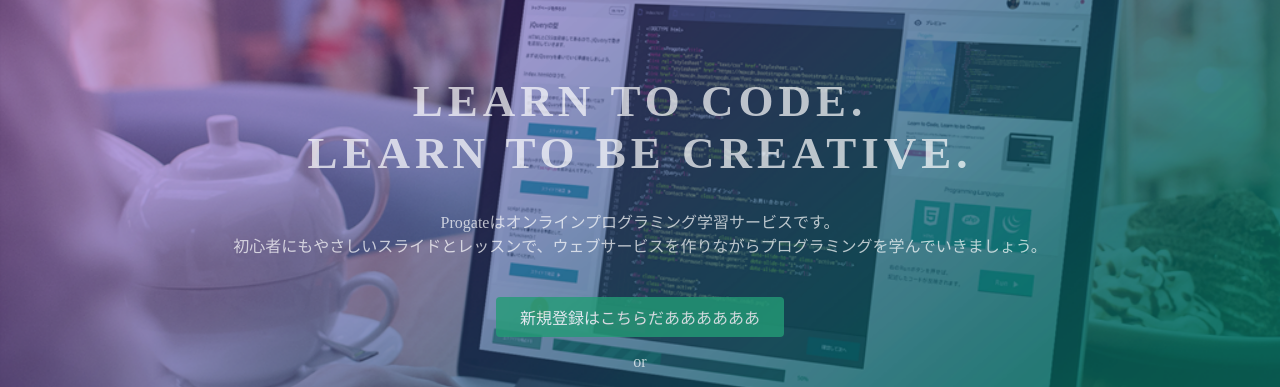
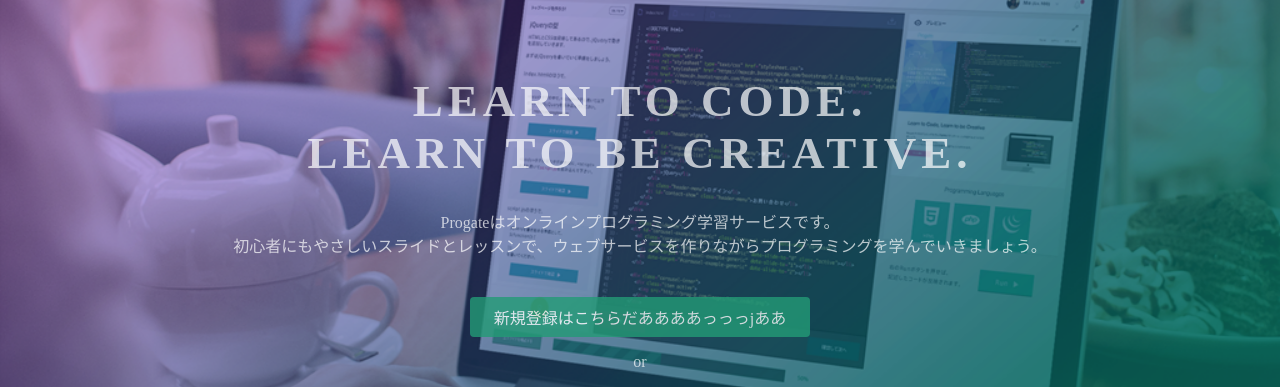
Before and after one commit to Ayumi-16/Ayumi-16.github.io, a plain HTML site: page index.html in a window 1280 px wide. Shown: the part 135-522 px from the top of the page. Drawn offline with Linux system fonts and the light colour scheme.

Commit message:
Update index.html

```diff
--- a/index.html
+++ b/index.html
@@ -26,7 +26,7 @@
       <h1>LEARN TO CODE.<br>LEARN TO BE CREATIVE.</h1>
       <p>Progateはオンラインプログラミング学習サービスです。<br>初心者にもやさしいスライドとレッスンで、ウェブサービスを作りながらプログラミングを学んでいきましょう。</p>
       <div class="btn-wrapper">
-        <a href="#" class="btn signup">新規登録はこちらだああああああ</a>
+        <a href="#" class="btn signup">新規登録はこちらだああああっっっjああ</a>
         <p>or</p>
         <a href="#" class="btn facebook"><span class="fa fa-facebook"></span>Facebookで登録</a>
         <a href="#" class="btn twitter"><span class="fa fa-twitter"></span>Twitterで登録</a>
```
